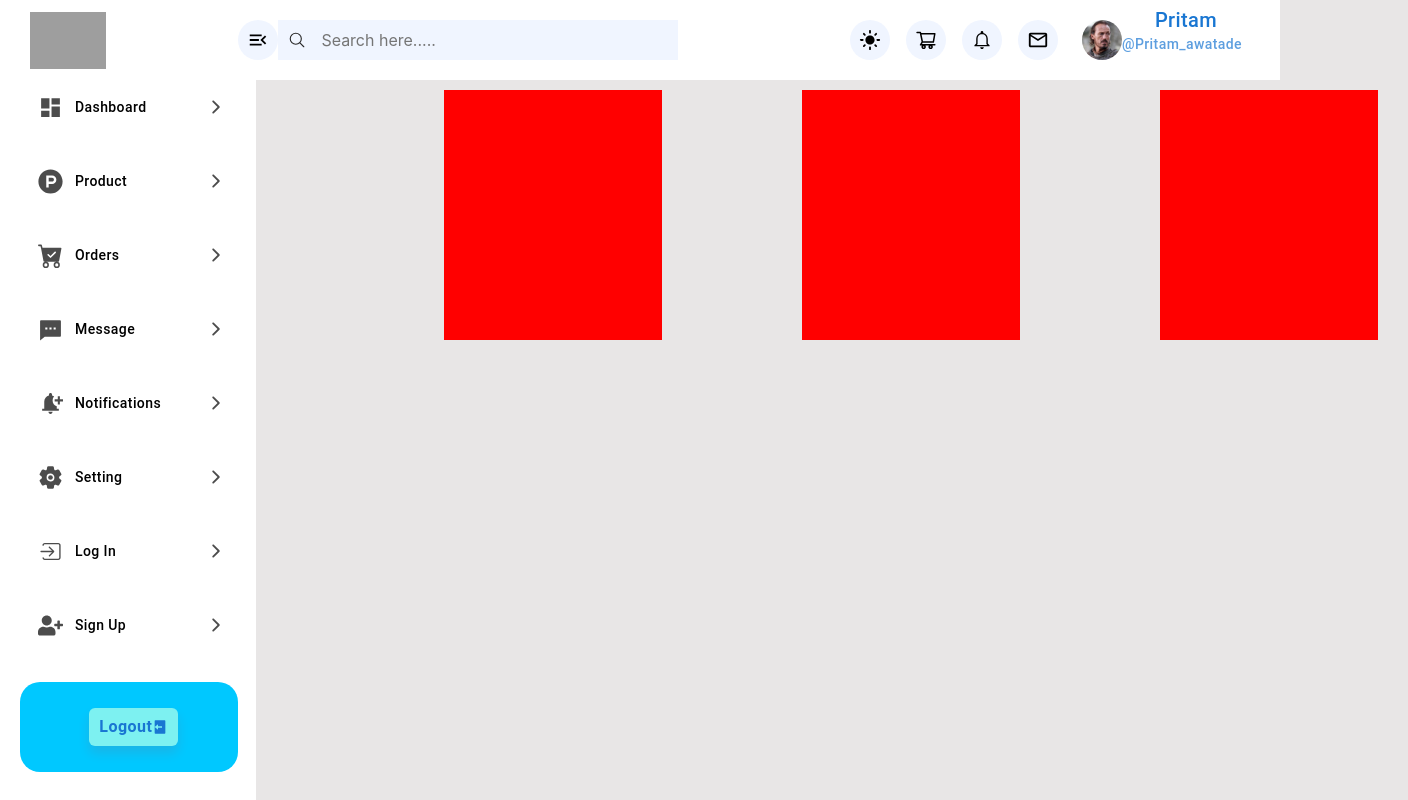
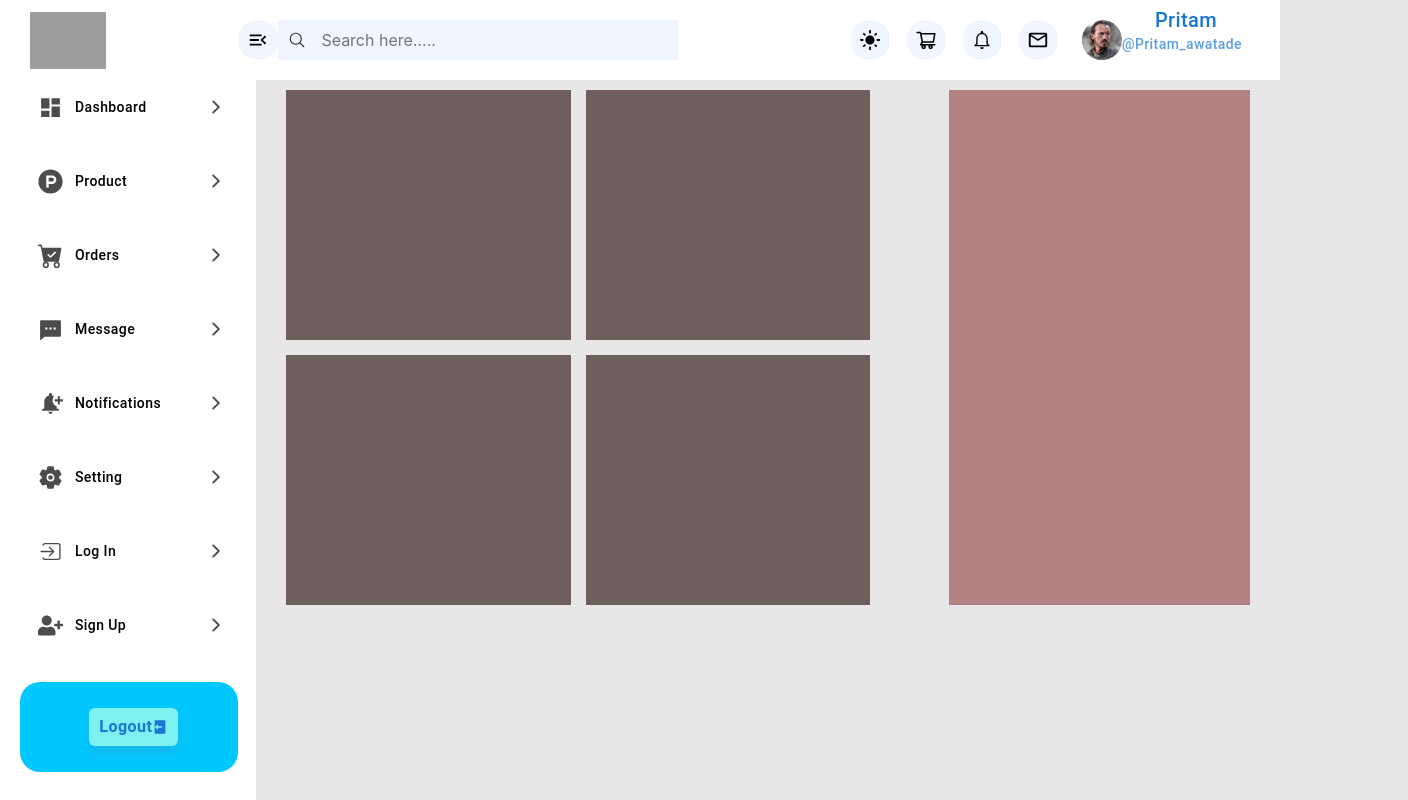
Before and after one commit to Pritamawatade/SELLFY_MERN, a React (Create React App) app in the folder admin/: page / in a window 1280 px wide. Shown: the whole page, 1408 px wide, since content can reach past the window. Built offline with nearby package versions, Linux system fonts and the light colour scheme; grey boxes are pictures that could not be loaded; a web font is replaced by a local one.

Commit message:
structure is done

```diff
--- a/admin/src/App.css
+++ b/admin/src/App.css
@@ -145,7 +145,7 @@ header button.rounded-circle svg{
 
 .main .sideWrapper{
   width: 20%;
-  flex: 0 0 30%;
+  flex: 0 0 20%;
   transition: all 0.3 ease-in-out;
 
 }
@@ -156,15 +156,16 @@ header button.rounded-circle svg{
   top: 70px;
   left: 0px ;
   background: #ffffff;
- overflow-y: scroll !important;;
+ overflow-y: scroll !important;
+ overflow-x: hidden !important;;
   padding-bottom: 40px;
 }
 
-.main .sideWrapper .sidebar ::-webkit-scrollbar-thumb {
-  height: 10px;
-  width: 10px;
+.main .sideWrapper .sidebar::-webkit-scrollbar-thumb {
+  height: 10px !important;
+  width: 10px !important;
   background-color: #00c8ff !important;
-  border-radius: 10px;
+  border-radius: 10px !important;
 }
 
 .main .sideWrapper .sidebar::-webkit-scrollbar-track {
@@ -250,8 +251,7 @@ header button.rounded-circle svg{
 .main .content{
   width: 80%;
   flex: 0 0 80%;
-  transition: all 0.3 ease-in-out;
-  padding-left: 30px;
+
 }
 
 
@@ -262,7 +262,16 @@ header button.rounded-circle svg{
 
 .dashboardBoxWrapper{
   width: 100%;
-  gap: 15%;
+  gap: 15px;
+  flex-wrap: wrap !important;
 }
 
-.dashboardBoxWrapper .dashboardBox{width: 45%; height: 250px; background: red;}
+.dashboardBoxWrapper .dashboardBox{width: 45%; height: 250px; background: rgb(111, 94, 94); }
+
+
+
+.row .box{
+  height: 100%;
+  width: 100%;
+  background: #b28181;
+}
--- a/admin/src/pages/Dashboard/index.js
+++ b/admin/src/pages/Dashboard/index.js
@@ -1,21 +1,23 @@
-const Dashboard = () =>{
+const Dashboard = () => {
   return (
     <div>
       <div className="right-content w-100">
-                <div className="dashboardBoxWrapper  d-flex">
-                    <div className="dashboardBox">
-
+        <div className="row">
+          <div className="col-md-8">
+            <div className="dashboardBoxWrapper d-flex">
+              <div className="dashboardBox"></div>
+              <div className="dashboardBox"></div>
+              <div className="dashboardBox"></div>
+              <div className="dashboardBox"></div>
             </div>
-                    <div className="dashboardBox">
-
           </div>
-                    <div className="dashboardBox">
-
+          <div className="col-md-4">
+            <div className="box"></div>
           </div>
         </div>
       </div>
     </div>
-    )
-}
+  );
+};
 
 export default Dashboard;
```
Lines whose indentation alone changed are shown as unchanged.
